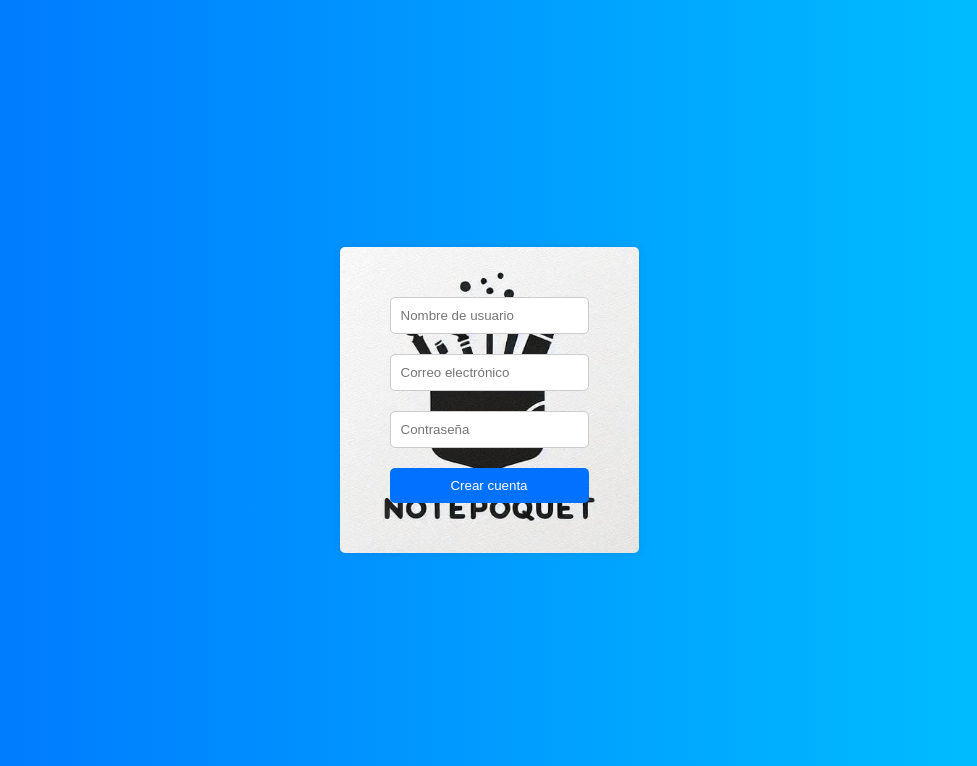
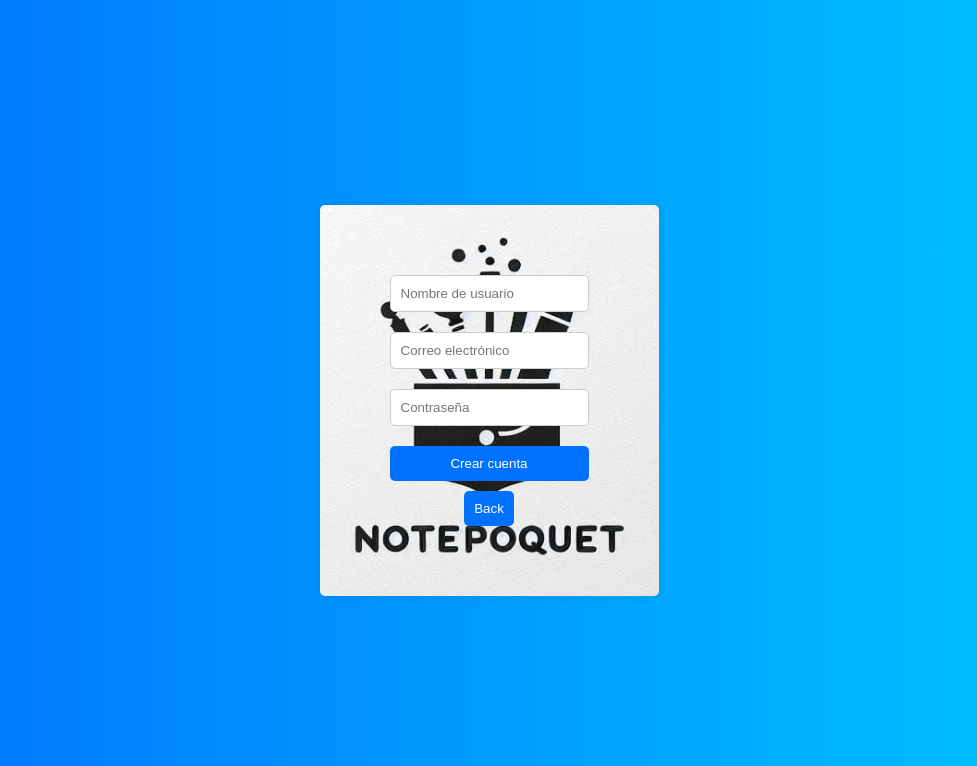
Before and after one commit to nadereyz/NotePoquet, a Flask app: page /registrar in a window 1280 px wide. Shown: the top 766 px of the page, without its empty margins (151-1128 px from the left). Run offline with Flask 3, Linux system fonts and the light colour scheme.

Commit message:
ubicacion y nuevo texto para confirmar

```diff
--- a/templates/registrar.html
+++ b/templates/registrar.html
@@ -4,7 +4,7 @@
     <meta charset="UTF-8">
     <meta name="viewport" content="width=device-width, initial-scale=1.0">
     <title>Registro</title>
-    <link rel="stylesheet" href="{{ url_for('static', filename='css/login.css') }}">
+    <link rel="stylesheet" href="{{ url_for('static', filename='css/registrar.css') }}">
 </head>
 <body>
 <div class="login-container">
@@ -13,7 +13,24 @@
         <input type="email" placeholder="Correo electrónico" name="email" required>
         <input type="password" placeholder="Contraseña" name="password" pattern="(?=.*[A-Z]).{8,}" required title="La contraseña debe tener al menos 8 caracteres y la primera letra debe ser mayúscula.">
         <button type="submit">Crear cuenta</button>
+        <div class="back">
+            <a href="{{ url_for('login') }}" class="sidebar-link">
+                <button type="button">Back</button>
+            </a>
+        </div>
     </form>
+</div>
+<div class="flash-messages">
+    <!-- Aquí se mostrarán los mensajes flash -->
+    {% with messages = get_flashed_messages(with_categories=true) %}
+        {% if messages %}
+            <ul>
+                {% for category, message in messages %}
+                    <li class="{{ category }}">{{ message }}</li>
+                {% endfor %}
+            </ul>
+        {% endif %}
+    {% endwith %}
 </div>
 </body>
 </html>
```
